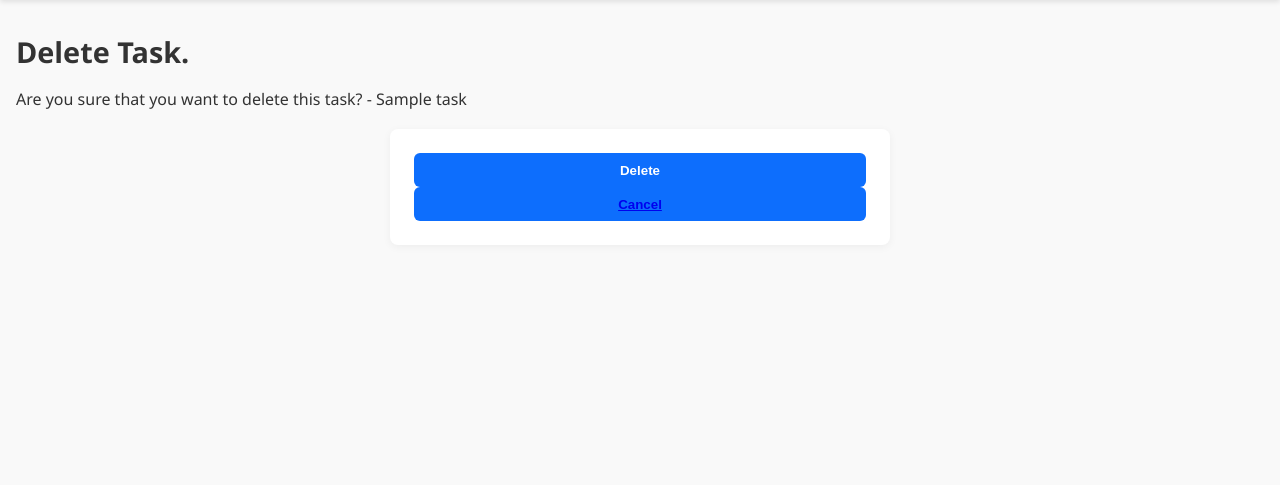
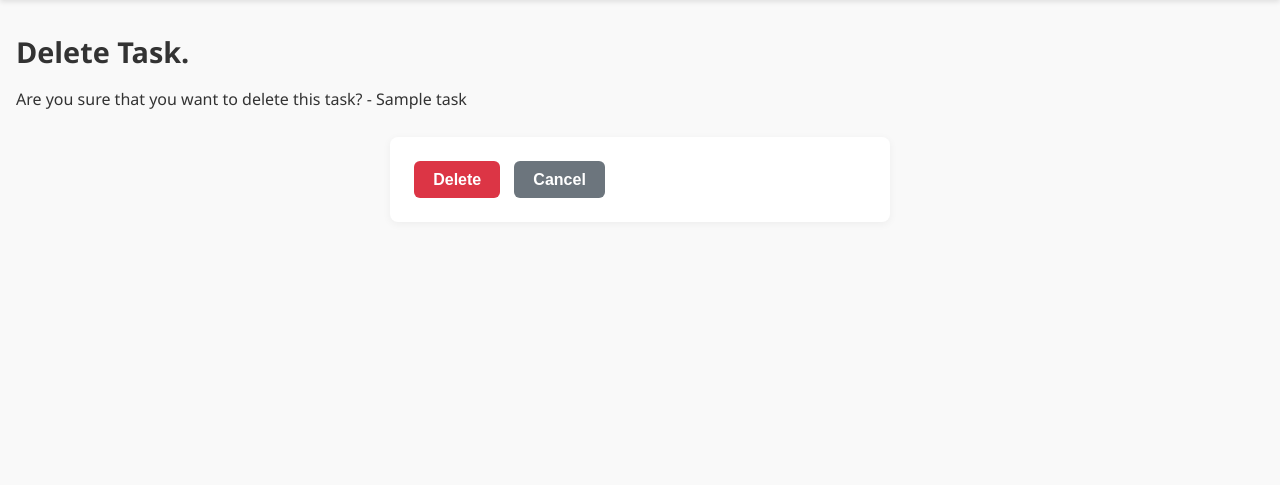
Before and after one commit to oye-san7osh/ToDo_App, a Django app: a page that uses to_do_app/templates/layout.html in a window 1280 px wide. Shown: the part 143-628 px from the top of the page. Run offline with Django 5.2, Linux system fonts and the light colour scheme; tables that the repository leaves empty hold one stand-in row (values such as "Sample post").

Commit message:
Updated style.css

```diff
--- a/to_do_app/static/css/style.css
+++ b/to_do_app/static/css/style.css
@@ -8,7 +8,6 @@
 html {
     font-family: 'Segoe UI', Tahoma, Geneva, Verdana, sans-serif;
     font-size: 16px;
-    scroll-behavior: smooth;
     background-color: #f9f9f9;
     color: #333;
 }
@@ -74,7 +73,7 @@ footer {
 /* Forms */
 form {
     max-width: 500px;
-    margin: 0 auto;
+    margin: 1.5rem auto;
     background-color: white;
     padding: 1.5rem;
     border-radius: 8px;
@@ -110,20 +109,49 @@ textarea:focus {
 }
 
 button {
-    display: block;
-    width: 100%;
-    background-color: #0d6efd;
-    color: white;
-    padding: 0.6rem;
+    padding: 0.6rem 1.2rem;
     border: none;
     border-radius: 6px;
     font-weight: bold;
     cursor: pointer;
     transition: background 0.3s;
+    font-size: 1rem;
 }
 
-button:hover {
+button[type="submit"] {
+    background-color: #0d6efd;
+    color: white;
+}
+
+button[type="submit"]:hover {
     background-color: #0b5ed7;
+}
+
+/* For Delete Form Buttons */
+button[type="delete"] {
+    background-color: #dc3545;
+    color: white;
+    margin-right: 0.6rem;
+}
+
+button[type="delete"]:hover {
+    background-color: #bb2d3b;
+}
+
+button[type="cancel"] {
+    background-color: #6c757d;
+    color: white;
+}
+
+button[type="cancel"]:hover {
+    background-color: #5c636a;
+}
+
+button[type="cancel"] a {
+    color: white;
+    text-decoration: none;
+    display: block;
+    width: 100%;
 }
 
 /* Titles and Paragraphs */
@@ -138,7 +166,7 @@ p {
     line-height: 1.6;
 }
 
-/* Task Lists */
+/* Task List Display */
 .task {
     background-color: white;
     padding: 1rem;
```
